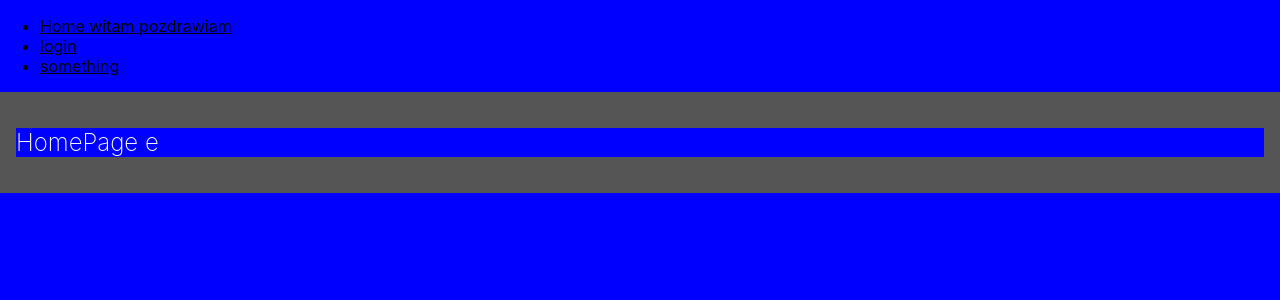
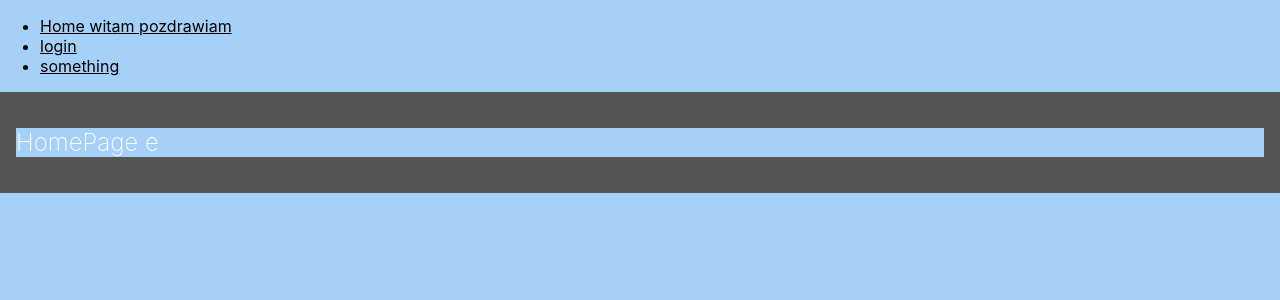
Before and after one commit to RumSoft/IV-online-shop-with-learning-materials, a React app in the folder Projekcik.Client/: page / in a window 1280 px wide. Shown: the top 300 px of the page. Built offline with nearby package versions, Linux system fonts and the light colour scheme.

Commit message:
Update App.scss

```diff
--- a/Projekcik.Client/src/App.scss
+++ b/Projekcik.Client/src/App.scss
@@ -1,4 +1,5 @@
 * {
     color: black;
     background-color: blue; //robie zmiany
+    background-color: rgb(165, 208, 248);
 }
```
